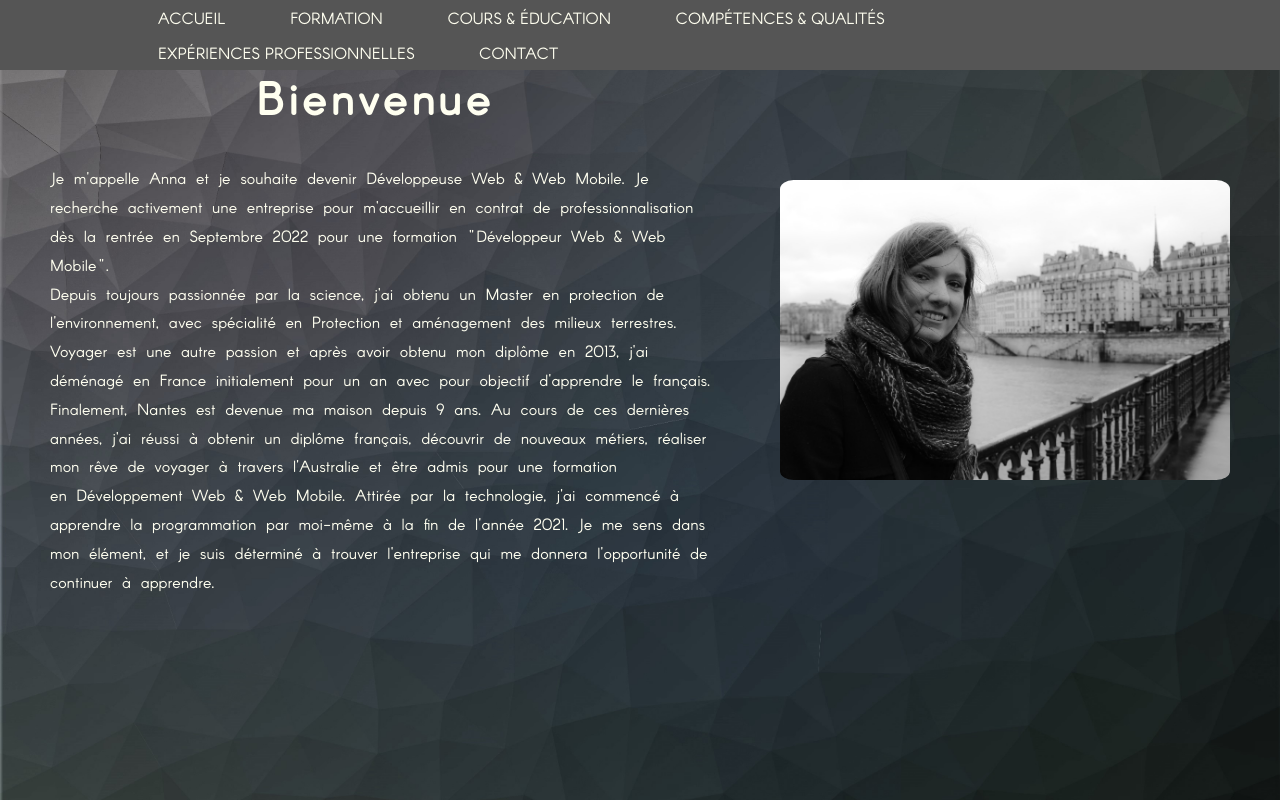
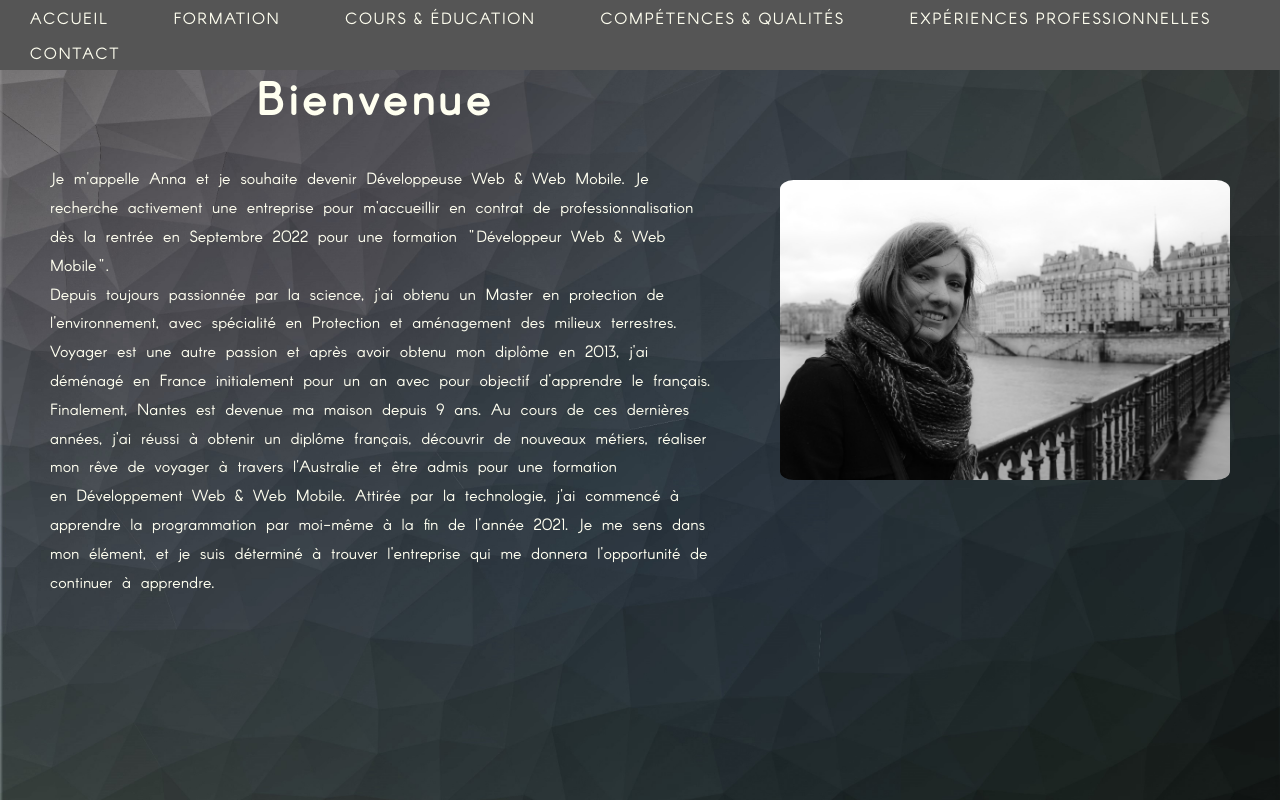
Before and after one commit to AniaKuchc/Portfolio, a plain HTML site: page index.html in a window 1280 px wide. Drawn offline with Linux system fonts and the light colour scheme; files whose address does not match are found by name.

Commit message:
Work on nav bar

```diff
--- a/style.css
+++ b/style.css
@@ -96,8 +96,8 @@ figure figcaption
 
 .container
 {
-	width: 80%;
-	margin: 0 auto;
+	width: 100%;
+	margin: 0;
 }
 
 header
@@ -131,6 +131,7 @@ nav a
 	text-decoration: none;
 	text-transform: uppercase;
 	font-size: 16px;
+	letter-spacing: 0.1em;
 }
 
 nav a:hover
```
